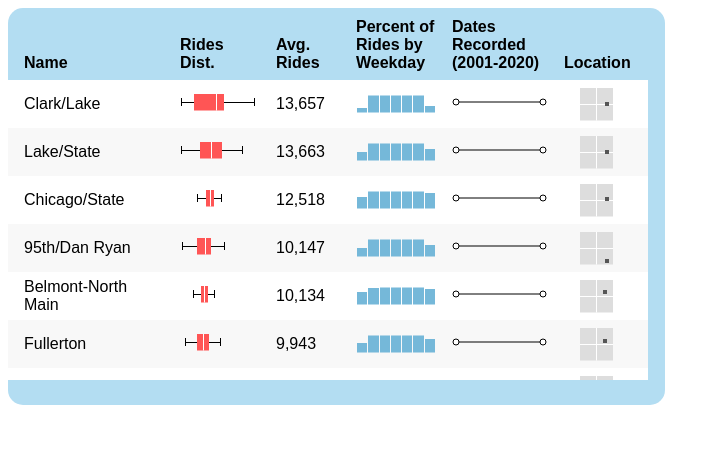
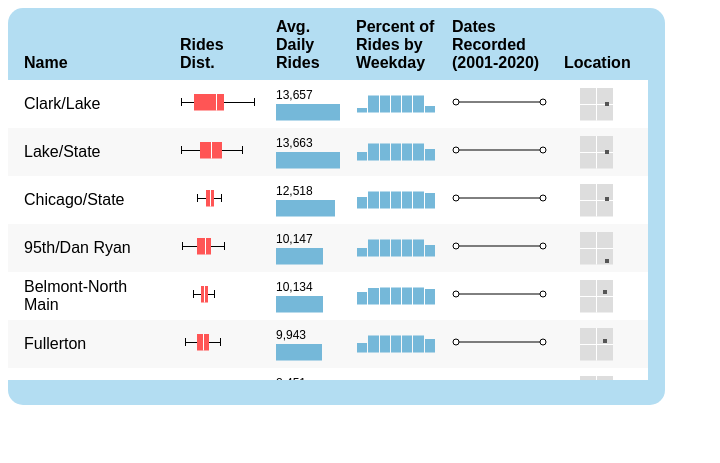
Before and after one commit to travisdoesmath/cta-ridership, a Flask app: page / in a window 1280 px wide. Shown: the top 463 px of the page, without its empty margins (0-720 px from the left). Run offline with Flask 2, Linux system fonts and the light colour scheme; parts of the project's set-up code (start-up, migrations or seed data) failed here and were passed over.

Commit message:
added sorting methods

```diff
--- a/static/css/style.css
+++ b/static/css/style.css
@@ -41,3 +41,7 @@ body {
     top: 50%;
     transform: translateY(-50%);
 }
+
+.data-label {
+    font-size:0.75rem;
+}
--- a/static/js/main.js
+++ b/static/js/main.js
@@ -3,14 +3,24 @@ let globalValues = {};
 let tableConfig = {
     'width': 640,
     'height': 300,
+    'sort': {
+        'column':'rides-distribution',
+        'direction': 'descending'
+    },
+    // 'sort': {
+    //     'column':'location',
+    //     'direction':'westToEast'
+    // },
     'columns': [
         {
+            'id': 'station-name',
             'name': 'Name',
             'type': 'string',
             'data': x => x.name,
             'width': 140
         },
         {
+            'id': 'rides-distribution',
             'name': 'Rides Dist.',
             'type': 'spark-boxplot',
             'data': x => {
@@ -21,16 +31,29 @@ let tableConfig = {
                 }
             },
             'width': 80,
-            'sortValue': x => x.rides_median
+            'sortComparators': {
+                'ascending': (a, b) => a.rides_median - b.rides_median,
+                'descending': (a, b) => b.rides_median - a.rides_median,
+            }
         },
         {
-            'name': 'Avg. Rides',
-            'type': 'number',
+            'id': 'average-rides',
+            'name': 'Avg. Daily Rides',
+            'type': 'hbar',
             'data': x => x.rides_mean,
             'width': 64,
-            'format': x => x.toLocaleString(undefined, {maximumFractionDigits: 0})
+            'labelFormat': x => x.toLocaleString(undefined, {maximumFractionDigits: 0})
         },
+        // {
+        //     'id': 'average-rides',
+        //     'name': 'Avg. Rides',
+        //     'type': 'number',
+        //     'data': x => x.rides_mean,
+        //     'width': 64,
+        //     'format': x => x.toLocaleString(undefined, {maximumFractionDigits: 0})
+        // },
         {
+            'id': 'rides-by-weekday',
             'name': 'Percent of Rides by Weekday',
             'type': 'bar',
             'data': x => {
@@ -47,6 +70,7 @@ let tableConfig = {
             'width': 80,
         },
         {
+            'id': 'dates-recorded',
             'name': 'Dates Recorded (2001-2020)',
             'type': 'spark-gantt',
             'data': x => {
@@ -57,21 +81,8 @@ let tableConfig = {
             },
             'width': 96
         },
-        // {
-        //     'name': 'start',
-        //     'type': 'date',
-        //     'data': x => x.date_min,
-        //     'width': 96,
-        //     'format': d3.timeFormat('%Y-%m-%d')
-        // },
-        // {
-        //     'name': 'end',
-        //     'type': 'date',
-        //     'data': x => x.date_max,
-        //     'width': 96,
-        //     'format': d3.timeFormat('%Y-%m-%d')
-        // },
         {
+            'id': 'location',
             'name': 'Location',
             'type': 'spark-geo',
             'data': x => {
@@ -80,7 +91,13 @@ let tableConfig = {
                     'longitude': x.longitude
                 }
             },
-            'width': 64
+            'width': 64,
+            'sortComparators': {
+                'northToSouth': (a,b) => b.latitude - a.latitude,
+                'westToEast': (a,b) => a.longitude - b.longitude,
+                'southToNorth': (a,b) => a.latitude - b.latitude,
+                'eastToWest': (a,b) => b.longitude - a.longitude
+            }
         }
     ]
 }
@@ -94,7 +111,6 @@ function parseRow(row) {
         let xScale = d3.scaleLinear()
             .domain([globalValues.minRide, globalValues.maxRide])
             .range([0, width])
-
 
         let iqr = d.q3 - d.q1;
         let whiskerLow = Math.max(0, d.q1 - iqr);
@@ -129,14 +145,12 @@ function parseRow(row) {
         outputString += '</g></svg>'
 
         return outputString
-
     }
     let displayNumber = (d, format) => {
         return format(d);
     }
     let displaySparkGeo = function(d, width) {
         let height = 33;
-        //let width = 17;
         width = 33;
         let r = 2;
 
@@ -157,10 +171,8 @@ function parseRow(row) {
         outputString += '</svg>'
 
         return outputString;
-
     }
     let displayBar = function(d, width) {
-        console.log('d', d);
         let height = 17;
 
         let xScale = d3.scaleBand()
@@ -184,6 +196,21 @@ function parseRow(row) {
         return outputString;
 
     }
+    let displayHBar = function(d, width, format) {
+        let height = 33;
+
+        let xScale = d3.scaleLinear()
+            .domain([globalValues.minAverage, globalValues.maxAverage])
+            .range([0, width])
+
+        let outputString = `<svg width="${width}" height="${height}" style="shape-rendering: crispEdges; display: block; margin:0 auto;">`
+        outputString += `<rect x=0 y="${0.5*height}" width="${xScale(d)}" height="${0.5*height}" fill="#75b8d9"></rect>`
+        outputString += `<text x=0 y="${0.5*height}" dy="-5" class="data-label">${format(d)}</text>`
+
+        outputString += '</svg>'
+
+        return outputString;
+    }
 
     let outputString = ''
     tableConfig.columns.forEach(col => {
@@ -194,29 +221,30 @@ function parseRow(row) {
         if (col.type == 'spark-gantt')      outputString += `<div class="table-cell" style="width:${col.width}px"><div style="width:100%">${displaySparkGantt(col.data(row), col.width)}</div></div>`;
         if (col.type == 'spark-geo')        outputString += `<div class="table-cell" style="width:${col.width}px"><div style="width:100%">${displaySparkGeo(col.data(row), col.width)}</div></div>`;
         if (col.type == 'bar')              outputString += `<div class="table-cell" style="width:${col.width}px"><div style="width:100%">${displayBar(col.data(row), col.width)}</div></div>`;
+        if (col.type == 'hbar')             outputString += `<div class="table-cell" style="width:${col.width}px"><div style="width:100%">${displayHBar(col.data(row), col.width, col.labelFormat)}</div></div>`;
 
     })
 
     return outputString;
 }
 
-// d3.json('/api/v1.0/rides_by_station').then(function(data) {
 d3.json('static/data/cta_ridership.json').then(function(data) {
     console.log(data)
 
-    //let dateParse = d3.timeParse('%Y-%m-%d')
-
     data.forEach(d => {
-        //d.date_min = dateParse(d.date_min)
-        //d.date_max = dateParse(d.date_max)
         d.date_min = new Date(d.date_min)
         d.date_max = new Date(d.date_max)
     })
 
-    data.sort((a, b) => b.rides_median - a.rides_median)
+    let sortComparator = tableConfig.columns.filter(x => x.id == tableConfig.sort.column)[0].sortComparators[tableConfig.sort.direction]
+
+    data.sort(sortComparator)
 
     globalValues.minRide = d3.min(data, d => d.rides_min)
     globalValues.maxRide = d3.max(data, d => d.rides_max)
+
+    globalValues.minAverage = d3.min(data, d => d.rides_mean)
+    globalValues.maxAverage = d3.max(data, d => d.rides_mean)
 
     globalValues.minStart = d3.min(data, d => d.date_min)
     globalValues.maxEnd = d3.max(data, d => d.date_max)
```
